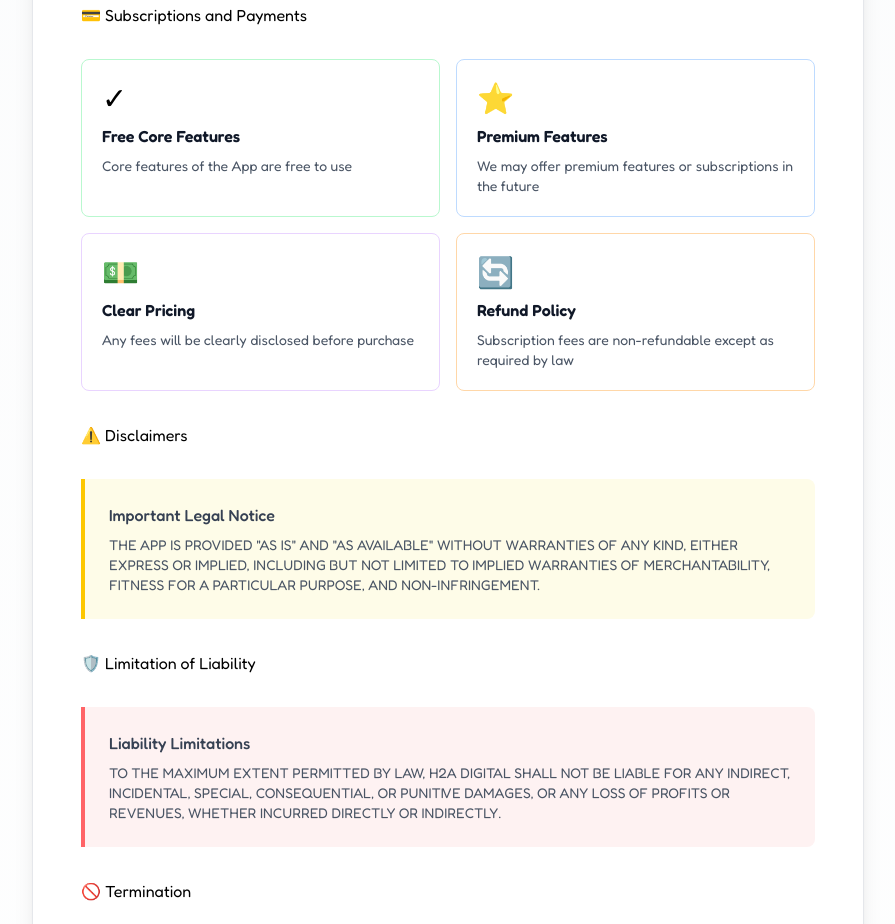
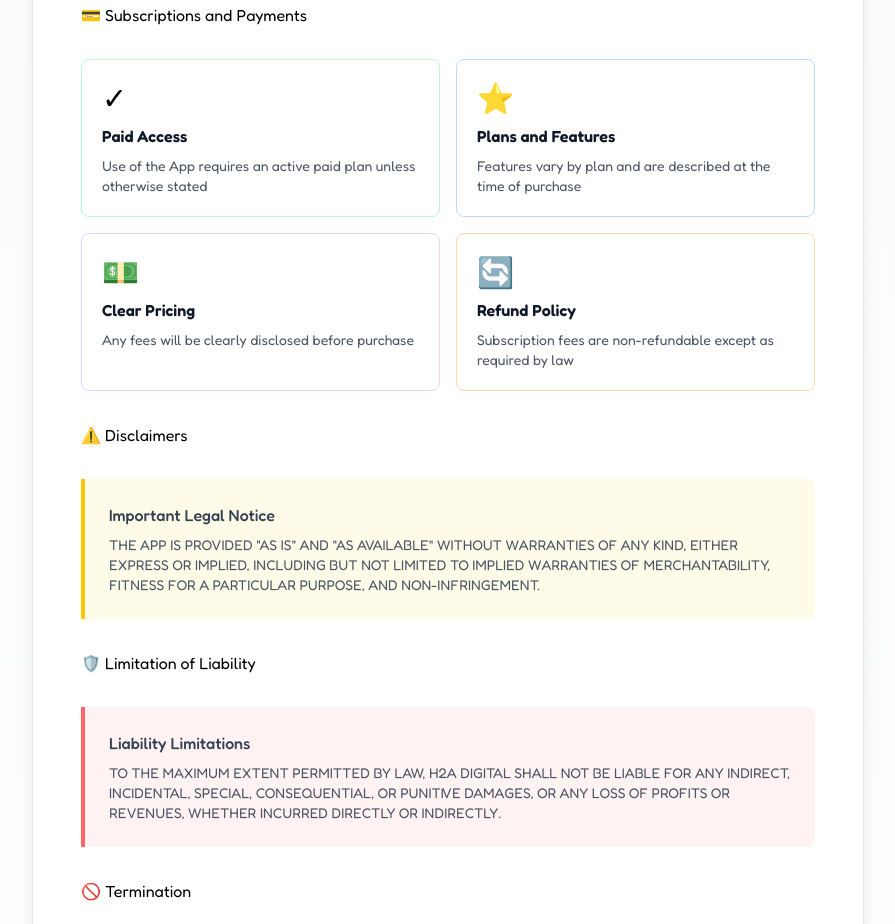
Before and after one commit to h2a-digital/chatwing-marketing-web-app, a Next.js app: page /legal/terms in a window 1280 px wide. Shown: the part 1560-2484 px from the top of the page, without its empty margins (192-1087 px from the left). Built offline with nearby package versions, Linux system fonts and the light colour scheme; no server answers.

Commit message:
Updated faq and legal terms

```diff
--- a/src/app/legal/terms/page.mdx
+++ b/src/app/legal/terms/page.mdx
@@ -114,13 +114,13 @@
 <div className="grid md:grid-cols-2 gap-4 not-prose">
   <div className="bg-white border border-green-200 rounded-lg p-5 hover:border-green-500 transition-colors">
     <div className="text-3xl mb-2">✓</div>
-    <h4 className="font-bold text-gray-900 mb-2">Free Core Features</h4>
-    <div className="text-sm text-gray-600">Core features of the App are free to use</div>
+    <h4 className="font-bold text-gray-900 mb-2">Paid Access</h4>
+    <div className="text-sm text-gray-600">Use of the App requires an active paid plan unless otherwise stated</div>
   </div>
   <div className="bg-white border border-blue-200 rounded-lg p-5 hover:border-blue-500 transition-colors">
     <div className="text-3xl mb-2">⭐</div>
-    <h4 className="font-bold text-gray-900 mb-2">Premium Features</h4>
-    <div className="text-sm text-gray-600">We may offer premium features or subscriptions in the future</div>
+    <h4 className="font-bold text-gray-900 mb-2">Plans and Features</h4>
+    <div className="text-sm text-gray-600">Features vary by plan and are described at the time of purchase</div>
   </div>
   <div className="bg-white border border-purple-200 rounded-lg p-5 hover:border-purple-500 transition-colors">
     <div className="text-3xl mb-2">💵</div>
--- a/src/content/faq.ts
+++ b/src/content/faq.ts
@@ -1,7 +1,7 @@
 export const faq = [
   {
     q: 'What does ChatWing cost?',
-    a: 'ChatWing offers a weekly subscription for $7.99 with a free trial, or an annual plan for $89.99.',
+    a: 'ChatWing offers a weekly subscription for $6.99 with a free trial, or an annual plan for $79.99.',
   },
   {
     q: 'How do I submit a chat or profile?',
```
